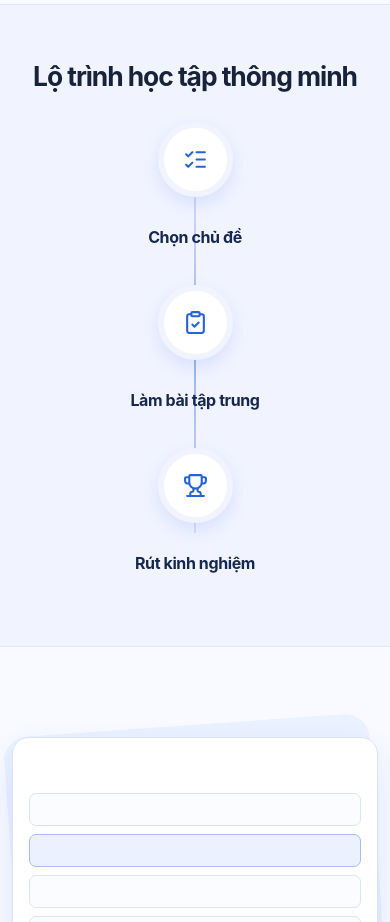
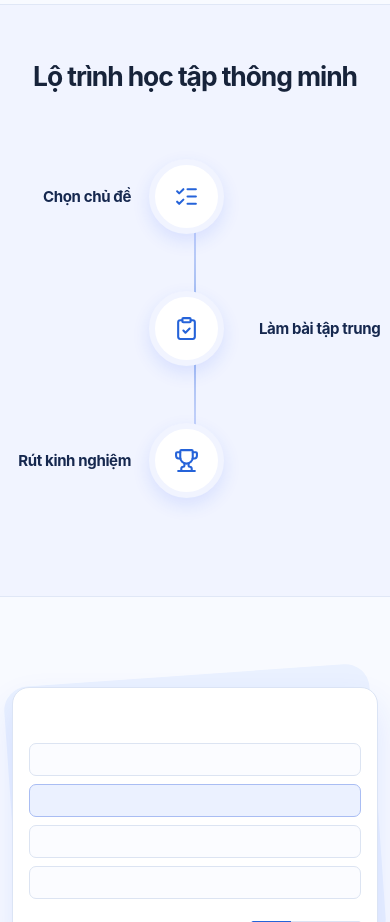
Before and after one commit to nhatduy06/on-thi-vien-chuc, a Next.js app: page / in a window 390 px wide. Shown: the part 2160-3082 px from the top of the page. Built offline with nearby package versions, Linux system fonts and the light colour scheme; no server answers.

Commit message:
Fix alternating mobile learning timeline

```diff
--- a/src/styles/globals.css
+++ b/src/styles/globals.css
@@ -611,4 +611,15 @@ button:focus-visible, a:focus-visible, input:focus-visible, select:focus-visible
   .header .container { justify-content: flex-start; }
   .header-actions { order: 2; margin-left: auto; }
   .hamburger { order: 3; flex: 0 0 auto; margin-left: 12px; }
+  .home-flow-grid { gap: 0; padding: 8px 0; }
+  .home-flow-line { top: 66px; bottom: 66px; left: calc(50% - 1px); }
+  .home-step,
+  .home-step:nth-child(2),
+  .home-step:nth-child(3),
+  .home-step:nth-child(4) { display: grid; grid-template-columns: minmax(0, 1fr) 92px minmax(0, 1fr); align-items: center; width: 100%; max-width: none; min-height: 132px; padding: 0; background: transparent; }
+  .home-step-icon { grid-column: 2; grid-row: 1; z-index: 2; margin: 0; }
+  .home-step h3 { grid-row: 1; margin: 0; font-size: .94rem; line-height: 1.3; }
+  .home-step:nth-child(2) h3,
+  .home-step:nth-child(4) h3 { grid-column: 1; padding-right: 18px; text-align: right; }
+  .home-step:nth-child(3) h3 { grid-column: 3; padding-left: 18px; text-align: left; }
 }
```
